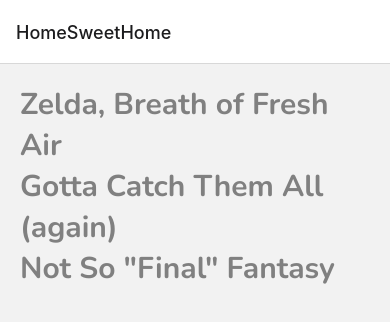
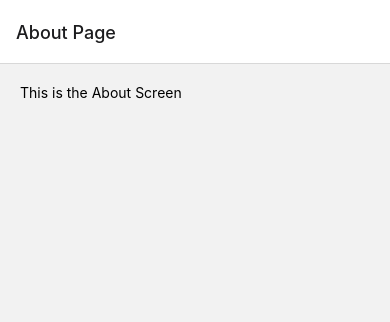
Before and after one commit to OwenSit/ReactNativeTheReviewAppDemo, a React Native app: screen /About in a window 390 px wide. Shown: the top 322 px of the page. Built offline with nearby package versions, Linux system fonts and the light colour scheme.

Commit message:
added aboutStack.js

```diff
--- a/App.js
+++ b/App.js
@@ -3,6 +3,7 @@
 import { StyleSheet, Text, View } from "react-native";
 import AppLoading from "expo-app-loading";
 import HomeStack from "./routes/homeStack";
+import AboutStack from "./routes/aboutStack";
 
 const getFont = () =>
   Font.loadAsync({
@@ -13,7 +14,8 @@
 export default function App() {
   const [fontsLoaded, setFontsLoaded] = useState(false);
   if (fontsLoaded) {
-    return <HomeStack />;
+    // return <HomeStack />;
+    return <AboutStack />;
   } else {
     return (
       <AppLoading
--- /dev/null
+++ b/routes/aboutStack.js
@@ -0,0 +1,15 @@
+import { NavigationContainer } from "@react-navigation/native";
+import { createNativeStackNavigator } from "@react-navigation/native-stack";
+import About from "../screens/about";
+
+const Stack = createNativeStackNavigator();
+
+export default function AboutStack() {
+  return (
+    <NavigationContainer>
+      <Stack.Navigator>
+        <Stack.Screen name="About Page" component={About} />
+      </Stack.Navigator>
+    </NavigationContainer>
+  );
+}
--- a/routes/homeStack.js
+++ b/routes/homeStack.js
@@ -2,15 +2,6 @@
 import { createNativeStackNavigator } from "@react-navigation/native-stack";
 import Home from "../screens/home";
 import ReviewDetails from "../screens/reviewDetails";
-
-// const screens = {
-//   Home: {
-//     screen: Home,
-//   },
-//   ReviewDetails: {
-//     screen: ReviewDetails,
-//   },
-// };
 
 const Stack = createNativeStackNavigator();
 
@@ -18,8 +9,22 @@
   return (
     <NavigationContainer>
       <Stack.Navigator>
-        <Stack.Screen name="HomeSweetHome" component={Home} />
-        <Stack.Screen name="ReviewDetails" component={ReviewDetails} />
+        <Stack.Screen
+          name="HomeSweetHome"
+          component={Home}
+          options={{
+            title: "GameZone",
+            // headerStyle: { backgroundColor: "#eee" },
+          }}
+        />
+        <Stack.Screen
+          name="ReviewDetails"
+          component={ReviewDetails}
+          options={{
+            title: "Review Details",
+            // headerStyle: { backgroundColor: "#eee" },
+          }}
+        />
       </Stack.Navigator>
     </NavigationContainer>
   );
```
